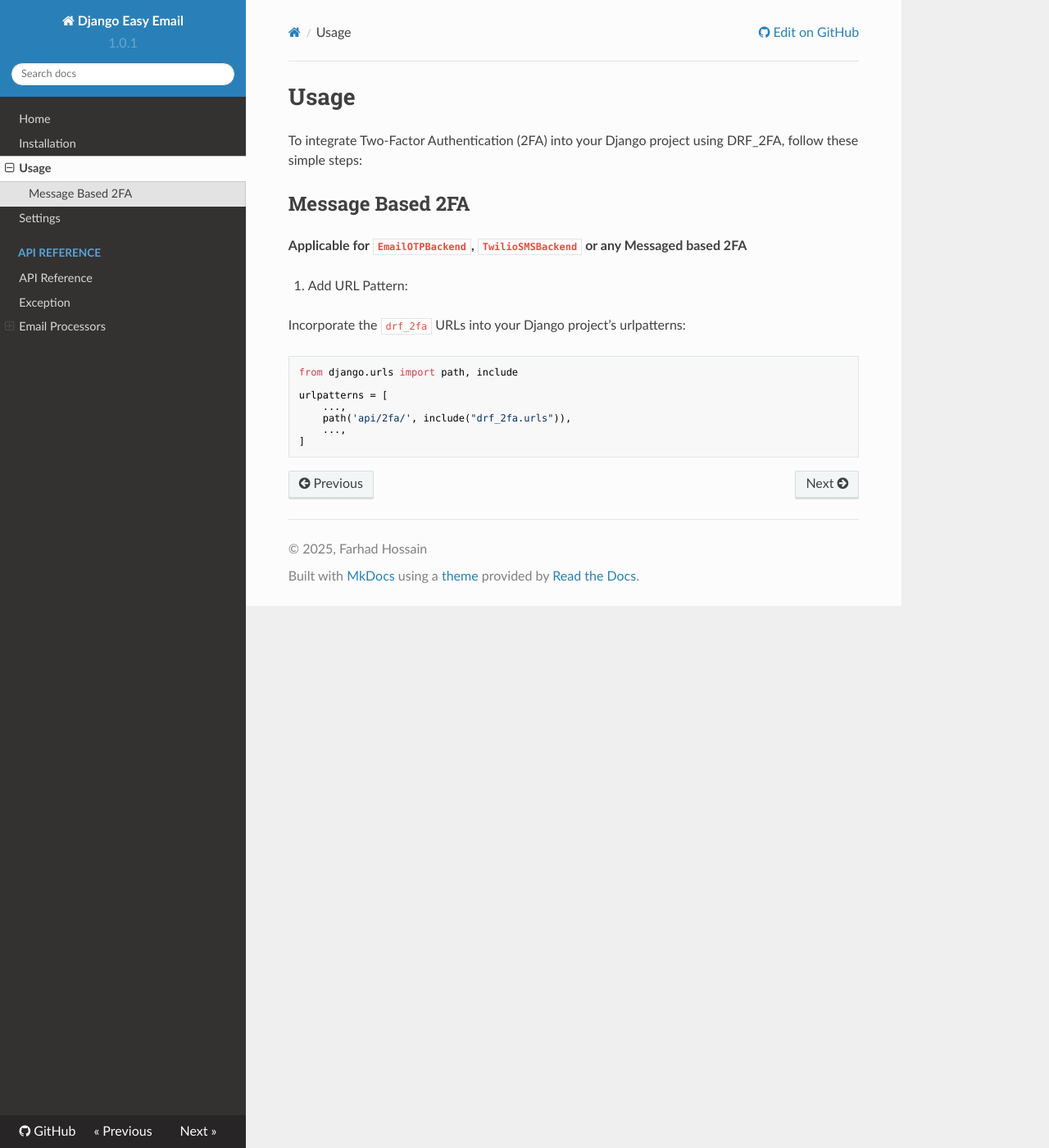
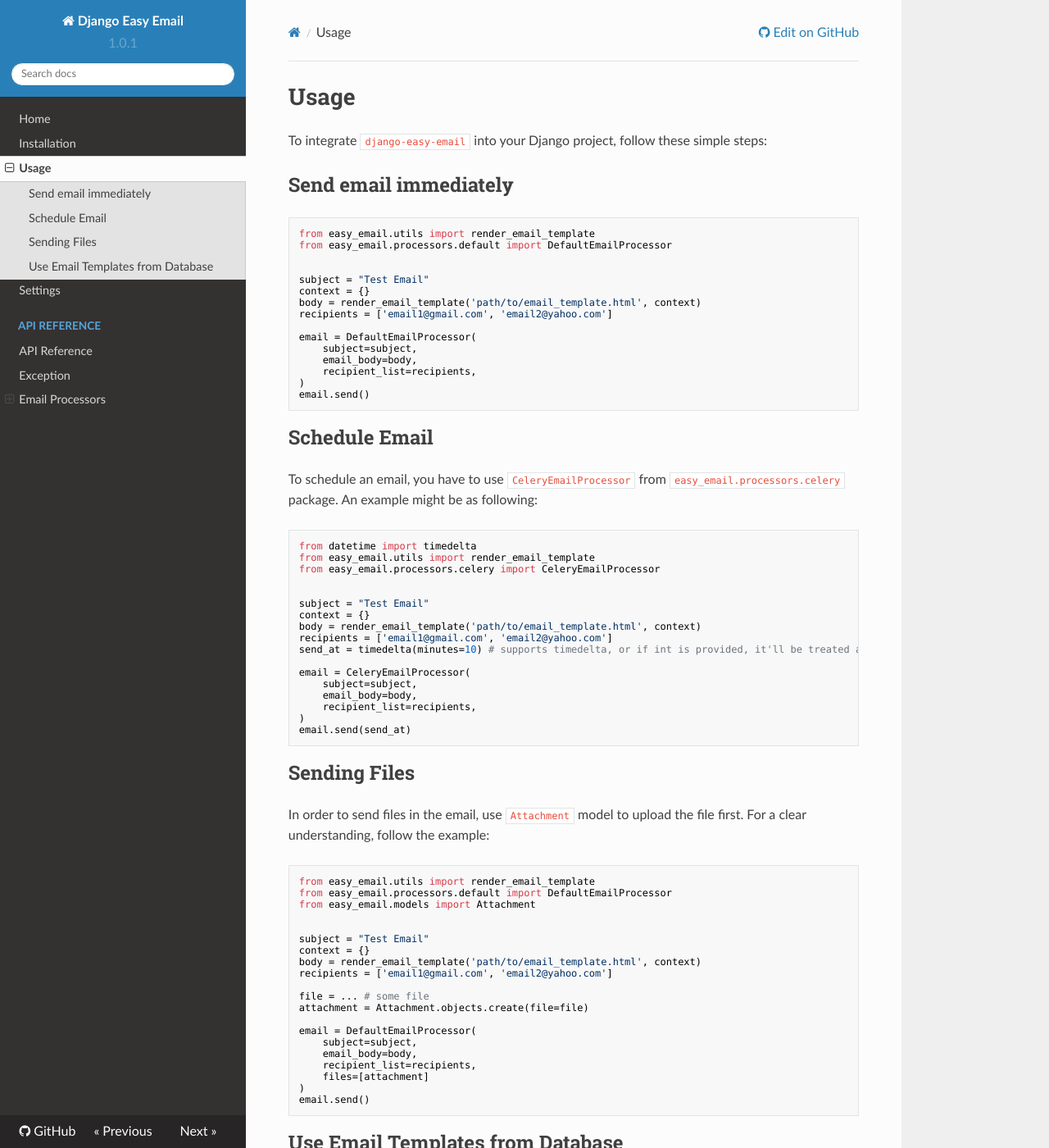
Before and after one commit to farhad0085/django-easy-email, an MkDocs documentation site: the page built from docs/usage.md, in a window 1280 px wide and 1400 px high. Shown: the whole window at 82% size. Built offline with MkDocs 1.6.1, drawn with Linux system fonts in a browser that asks for light colours; nearby versions of some CDN libraries; some of the changed text lies outside the part shown.

Commit message:
docs updated

````diff
--- a/docs/usage.md
+++ b/docs/usage.md
@@ -1,19 +1,100 @@
 # Usage
-To integrate Two-Factor Authentication (2FA) into your Django project using DRF_2FA, follow these simple steps:
+To integrate `django-easy-email` into your Django project, follow these simple steps:
 
-## Message Based 2FA
-**Applicable for `EmailOTPBackend`, `TwilioSMSBackend` or any Messaged based 2FA**
 
-1. Add URL Pattern:
-
-Incorporate the `drf_2fa` URLs into your Django project's urlpatterns:
+## Send email immediately
 
 ```python
-from django.urls import path, include
+from easy_email.utils import render_email_template
+from easy_email.processors.default import DefaultEmailProcessor
 
-urlpatterns = [
-    ...,
-    path('api/2fa/', include("drf_2fa.urls")),
-    ...,
-]
+
+subject = "Test Email"
+context = {}
+body = render_email_template('path/to/email_template.html', context)
+recipients = ['email1@gmail.com', 'email2@yahoo.com']
+
+email = DefaultEmailProcessor(
+    subject=subject,
+    email_body=body,
+    recipient_list=recipients,
+)
+email.send()
 ```
+
+## Schedule Email
+
+To schedule an email, you have to use `CeleryEmailProcessor` from `easy_email.processors.celery` package. An example might be as following:
+
+
+```python
+from datetime import timedelta
+from easy_email.utils import render_email_template
+from easy_email.processors.celery import CeleryEmailProcessor
+
+
+subject = "Test Email"
+context = {}
+body = render_email_template('path/to/email_template.html', context)
+recipients = ['email1@gmail.com', 'email2@yahoo.com']
+send_at = timedelta(minutes=10) # supports timedelta, or if int is provided, it'll be treated as seconds
+
+email = CeleryEmailProcessor(
+    subject=subject,
+    email_body=body,
+    recipient_list=recipients,
+)
+email.send(send_at)
+```
+
+## Sending Files
+
+In order to send files in the email, use `Attachment` model to upload the file first. For a clear understanding, follow the example:
+
+```python
+from easy_email.utils import render_email_template
+from easy_email.processors.default import DefaultEmailProcessor
+from easy_email.models import Attachment
+
+
+subject = "Test Email"
+context = {}
+body = render_email_template('path/to/email_template.html', context)
+recipients = ['email1@gmail.com', 'email2@yahoo.com']
+
+file = ... # some file
+attachment = Attachment.objects.create(file=file)
+
+email = DefaultEmailProcessor(
+    subject=subject,
+    email_body=body,
+    recipient_list=recipients,
+    files=[attachment]
+)
+email.send()
+```
+
+## Use Email Templates from Database
+
+In order to use email templates from database (useful when you have to create dynamic emails) instead of creating email templates, you'll have to use `render_email_template` utility function available in `easy_email.utils` package. The first argument accept the template name, second one is the template context. Full steps are as follows!
+
+> Note: To use email templates from database, please follow step #3 in [installation page](https://django-easy-email.readthedocs.io/en/latest/installation/#3-modify-templates-settings-to-add-loaders)!
+
+```python
+from easy_email.utils import render_email_template
+from easy_email.processors.default import DefaultEmailProcessor
+from easy_email.models import Attachment
+
+
+subject = "Test Email"
+context = {}
+body = render_email_template('email_template_1', context)
+recipients = ['email1@gmail.com', 'email2@yahoo.com']
+
+email = DefaultEmailProcessor(
+    subject=subject,
+    email_body=body,
+    recipient_list=recipients,
+)
+email.send()
+```
````
Also changed, not shown: docs/api/utils.md (added, +3 -0 lines), docs/api_reference.md (+1 -0 lines).
